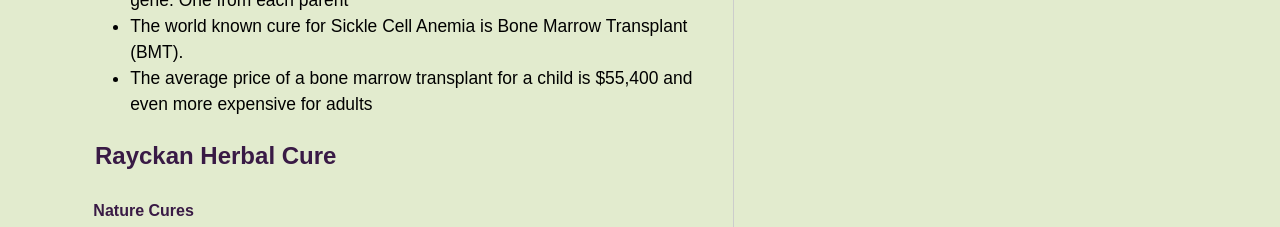
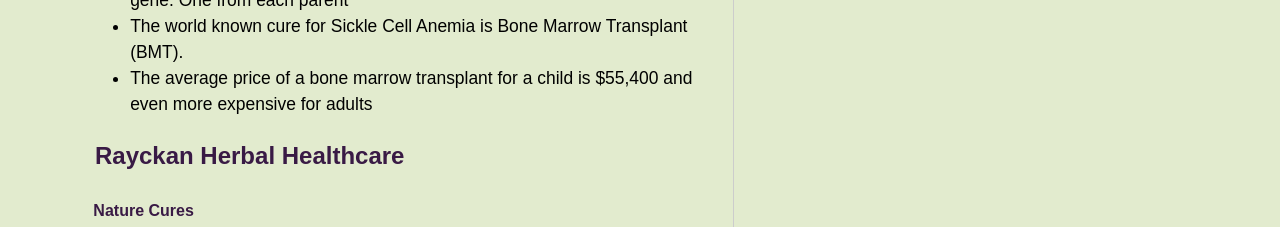
Before and after one commit to damigreen/raychan-frontend, a React (Create React App) app: page /sickle-cell in a window 1280 px wide. Shown: the part 1020-1247 px from the top of the page. Built offline with nearby package versions, Linux system fonts and the light colour scheme.

Commit message:
Made a layout for sicklecell

```diff
--- a/src/components/diseases and conditions/sickle-cell/SickleCell.js
+++ b/src/components/diseases and conditions/sickle-cell/SickleCell.js
@@ -6,10 +6,6 @@ import {
 } from 'antd'
 import Contact from '../../footer/contact/'
 import '../Diseases.scss'
-import sickleCell from '../../../images/sicklecell.png'
-import image from '../../../images/Image.png'
-// import './Treatment.scss'
-
 
 const { Title, Paragraph } = Typography
 
@@ -20,7 +16,7 @@ class SickleCell extends Component {
       <div id="diseases">
 
         <div id="disease">
-          <Title className="disease-title main"level={2} className="disease-title main">Sickle Cell Anemia</Title>
+          <Title level={2} className="disease-title main">Sickle Cell Anemia</Title>
 
 
           <Row>
@@ -61,7 +57,7 @@ class SickleCell extends Component {
                   </Col>
 
                   <Col>
-                    <Title level={3} className="disease-title">Rayckan Herbal Cure</Title>
+                    <Title level={3} className="disease-title">Rayckan Herbal Healthcare</Title>
                       <Title className="disease-title bottom" level={5}>Nature Cures</Title>
                       <Title className="disease-title bottom" level={5}>Never underestimate the power of Herbs</Title>
                       <p>
```
